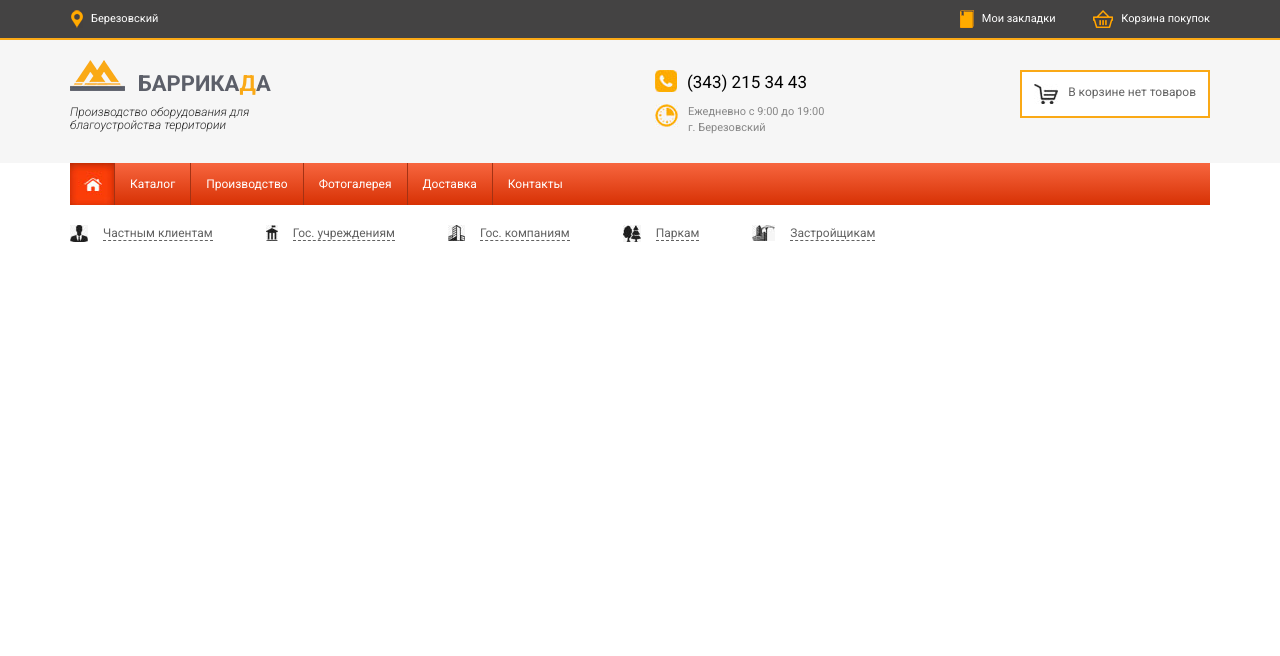
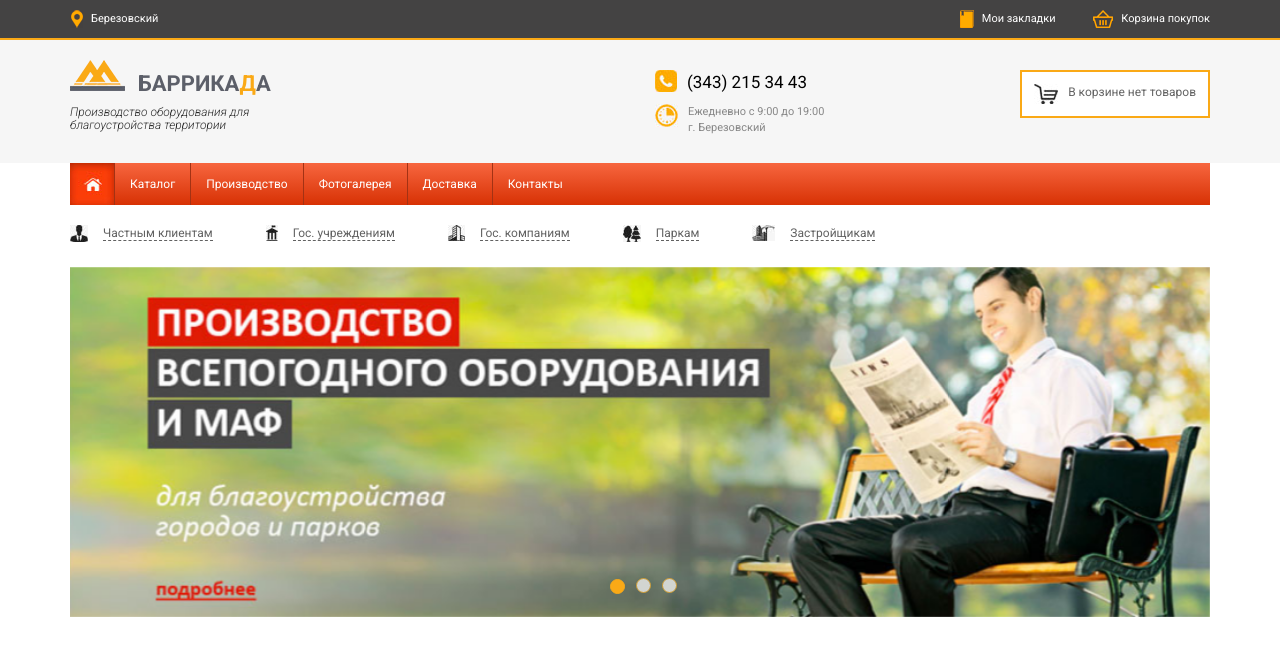
Before and after one commit to IP-CAM/Garden-Park-Furniture-Theme-for-Opencart, a PHP site: page / in a window 1280 px wide. Shown: the top 656 px of the page. Run offline with PHP 8.4, Linux system fonts and the light colour scheme; some libraries are stand-ins or nearby versions.

Commit message:
ready slider

```diff
--- a/html/css/style.css
+++ b/html/css/style.css
@@ -132,6 +132,10 @@ ul.menu-top-right li:last-child {
 	border-radius: 0;
 }
 
+.menu-client {
+	margin-bottom: 15px;
+}
+
 .menu-client ul{
 	list-style: none;
 	padding: 0;
@@ -161,6 +165,55 @@ ul.menu-top-right li:last-child {
 	margin-right:15px;
 }
 
+.menu-carousel  {
+	margin-bottom: 20px;
+}
+
+.menu-carousel .item{
+	min-height: 350px;
+}
+
+.menu-carousel .bgslide{
+	background-size: cover;
+	background-position: center center;
+	height: 100%;
+	position: absolute;
+	left:0;
+	top:0;
+	width: 100%;
+}
+
+.menu-carousel .container{
+	position: relative;
+}
+
+.carousel-indicators{
+	position: absolute;
+	top:300px;
+}
+
+.carousel-indicators {
+	padding-top: 10px;
+}
+
+.carousel-indicators li {
+	background: #d2d5d1;
+	border-color: #ce9a30;
+	width: 15px;
+	height: 15px;
+	margin-left:8px;
+}
+
+.carousel-indicators  li.active {
+	background: #faa916;
+	border-color: #faa916;
+	width: 15px;
+	height: 15px;
+	margin-left:8px;
+}
+
+
+
 /* Large Devices, Wide Screens */
 @media only screen and (max-width : 1200px) {
 
--- a/html/index.html
+++ b/html/index.html
@@ -87,8 +87,33 @@
 			</div>
 		</div> <!-- /.menu-client-->
 
-
-
+		<section class="menu-carousel">
+			<div id="carousel-example-generic" class="carousel slide" data-ride="carousel">
+				<!-- Indicators -->
+				<ol class="carousel-indicators">
+					<li data-target="#carousel-example-generic" data-slide-to="0" class="active"></li>
+					<li data-target="#carousel-example-generic" data-slide-to="1"></li>
+					<li data-target="#carousel-example-generic" data-slide-to="2"></li>
+				</ol>
+				<!-- Wrapper for slides -->
+				<div class="container">
+					<div class="carousel-inner" role="listbox">
+						<div class="item active">
+							<!-- <img src="img/slider1.jpg" alt="..."> -->
+							<div class="bgslide" style="background-image: url(img/slider1.jpg);"></div>
+							<div class="carousel-caption">
+							</div>
+						</div>
+						<div class="item">
+							<!-- <img src="img/slider1.jpg" alt="..."> -->
+							<div class="bgslide" style="background-image: url(img/slider1.jpg);"></div>
+							<div class="carousel-caption">
+							</div>
+						</div>
+					</div>
+				</div>
+			</div>
+		</section>
 	</header>
 
 	<main>
```
Also changed, not shown: html/img/slider1.jpg (added).
